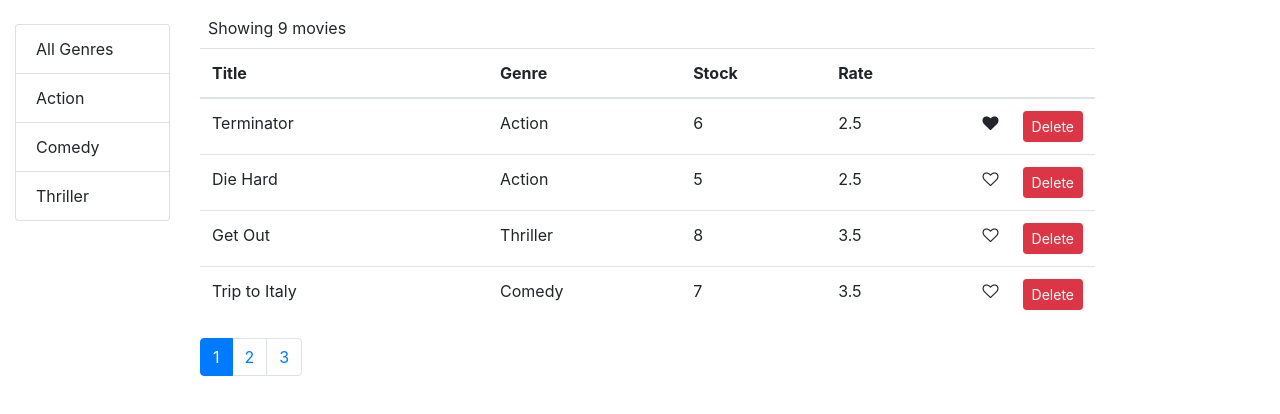
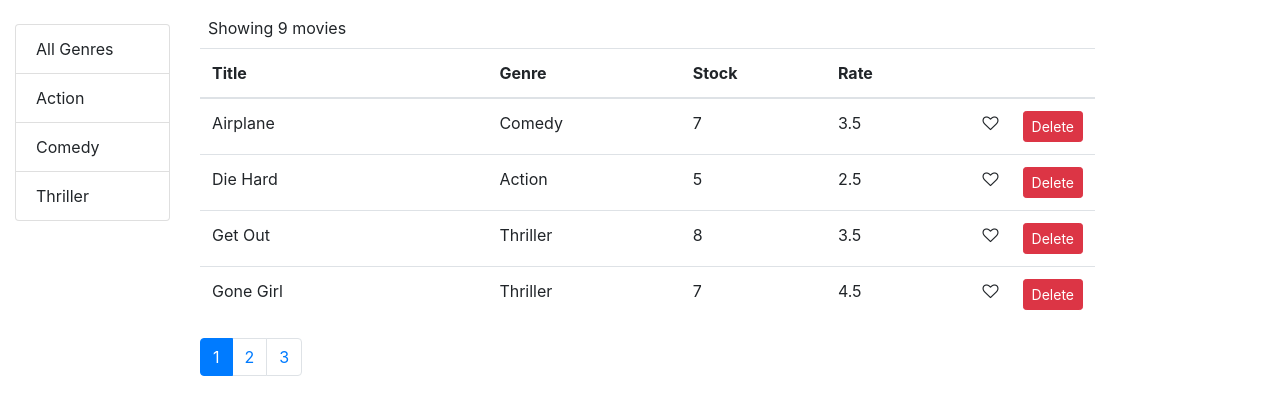
Before and after one commit to iFaiq19/Vidly-React-App, a React (Create React App) app: page / in a window 1280 px wide. Shown: the top 414 px of the page. Built offline with nearby package versions, Linux system fonts and the light colour scheme.

Commit message:
Added sorting

```diff
--- a/src/components/movies.jsx
+++ b/src/components/movies.jsx
@@ -5,6 +5,7 @@ import Pagination from "./common/pagination";
 import ListGroup from "./common/listGroup";
 import paginate from "../utils/paginate";
 import MoviesTable from "../components/moviesTable";
+import _ from "lodash";
 
 class Movies extends Component {
   state = {
@@ -13,6 +14,7 @@ class Movies extends Component {
     currentPage: 1,
     genres: [],
     selectedGenre: "Action",
+    sortColumn: { path: "title", order: "asc" },
   };
 
   componentDidMount() {
@@ -41,8 +43,15 @@ class Movies extends Component {
     this.setState({ selectedGenre: genre, currentPage: 1 });
   };
 
-  handleSort = (type) => {
-    console.log(type);
+  handleSort = (path) => {
+    const sortColumn = { ...this.state.sortColumn };
+    if (sortColumn.path === path)
+      sortColumn.order = sortColumn.order === "asc" ? "desc" : "asc";
+    else {
+      sortColumn.path = path;
+      sortColumn.order = "asc";
+    }
+    this.setState({ sortColumn });
   };
 
   render() {
@@ -53,6 +62,7 @@ class Movies extends Component {
       movies: newMovies,
       genres,
       selectedGenre,
+      sortColumn,
     } = this.state;
     if (count === 0)
       return <p className="m-2">There are no movies in the database</p>;
@@ -61,7 +71,14 @@ class Movies extends Component {
       selectedGenre && selectedGenre._id
         ? newMovies.filter((m) => m.genre._id === selectedGenre._id)
         : newMovies;
-    const movies = paginate(filteredMovies, currentPage, pageSize);
+
+    const sortedMovies = _.orderBy(
+      filteredMovies,
+      [sortColumn.path],
+      [sortColumn.order]
+    );
+
+    const movies = paginate(sortedMovies, currentPage, pageSize);
 
     return (
       <div className="container row mt-2">
```
Also changed, not shown: src/components/moviesTable.jsx (+28 -9 lines).
